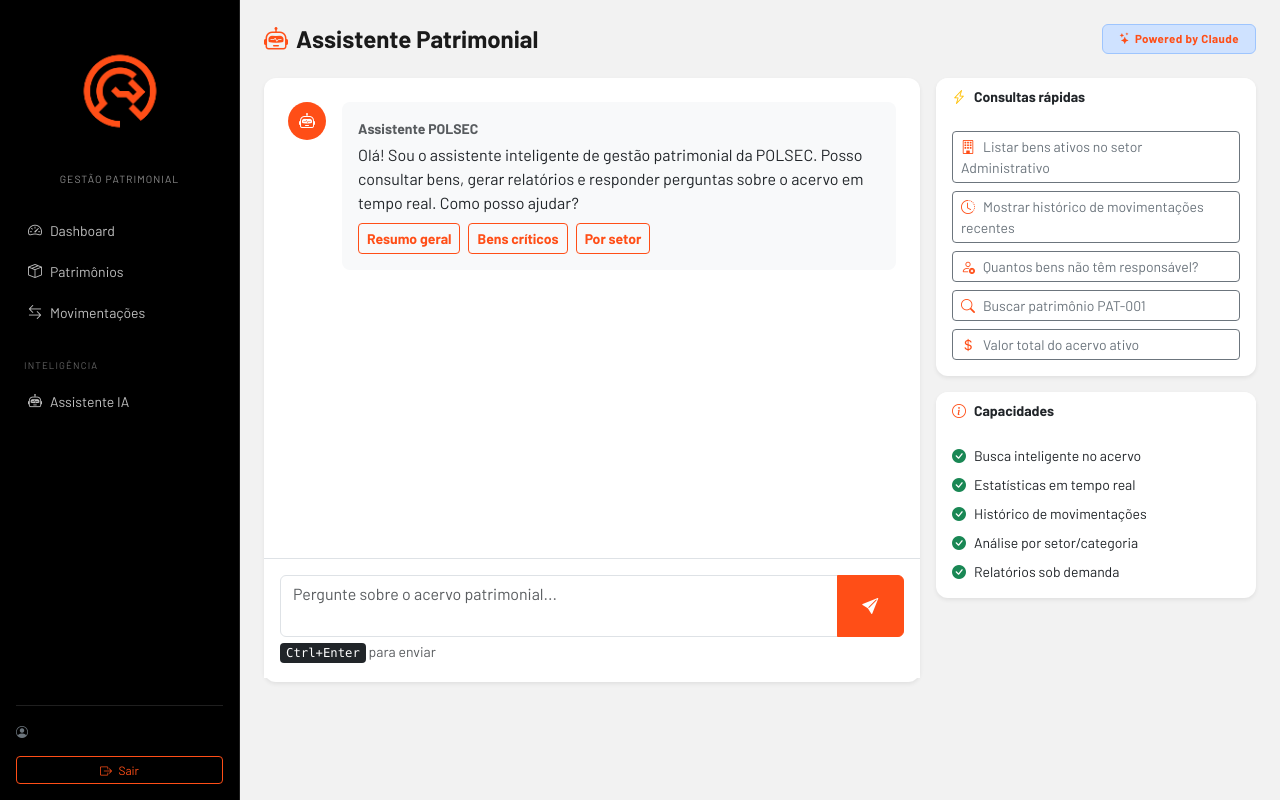
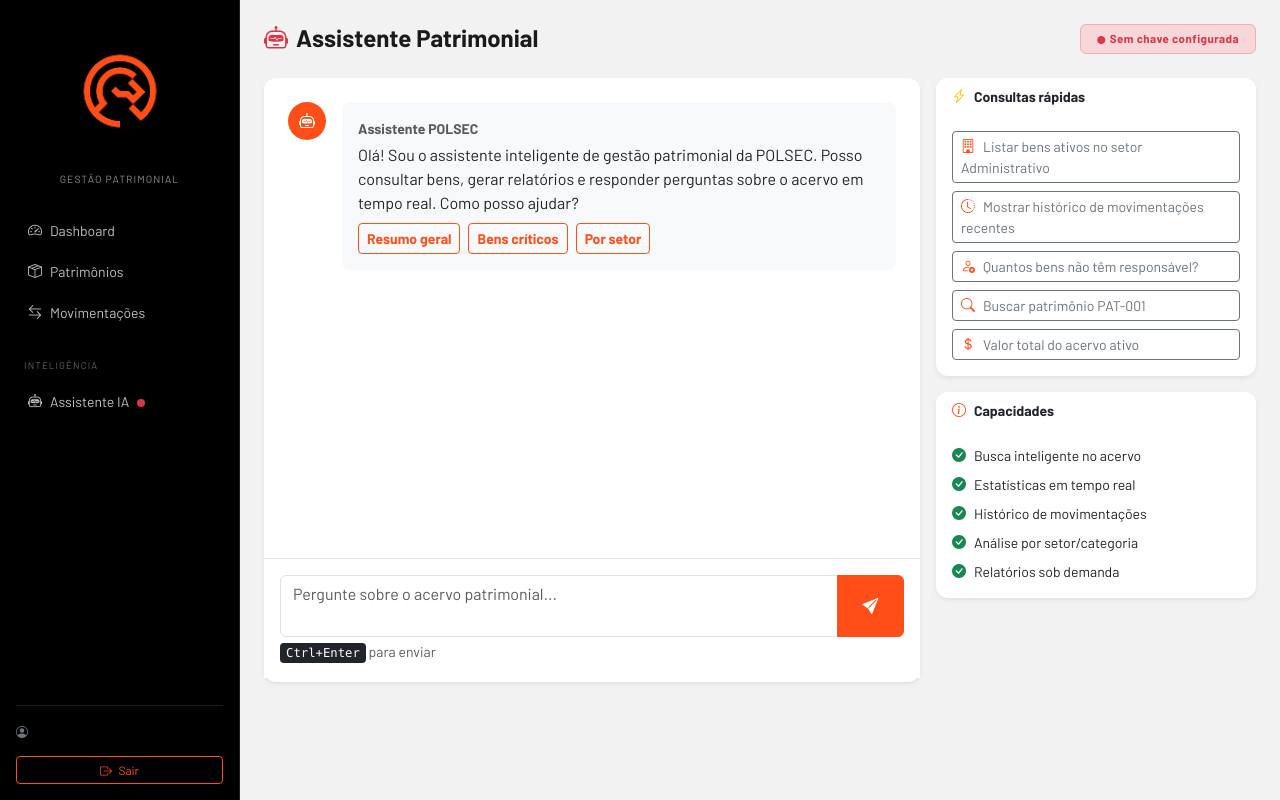
Before and after one commit to fartech2025/POLSEC, a FastAPI app: template SISTEMA-PATRIMONIAL/backend/app/templates/assistente/chat.html in a window 1280 px wide. Run offline with FastAPI, Linux system fonts and the light colour scheme; the template is opened without the code that fills it, so the values that code supplies are empty.

Commit message:
feat: indicador visual de status da IA (verde/vermelho)
- assistente.py: endpoint GET /assistente/status -> {conectado: bool}
  + passa ia_conectada ao template do chat
- chat.html: ícone do robô verde (text-success) se conectado, vermelho
  (text-danger) se sem chave; badge substitui 'Powered by Claude'
- base.html + base_tecnico.html: dot colorido na sidebar ao lado de
  'Assistente IA' — preenchido via fetch /assistente/status no load

```diff
--- a/SISTEMA-PATRIMONIAL/backend/app/templates/assistente/chat.html
+++ b/SISTEMA-PATRIMONIAL/backend/app/templates/assistente/chat.html
@@ -4,11 +4,18 @@
 {% block content %}
 <div class="d-flex justify-content-between align-items-center mb-4">
   <h4 class="mb-0 fw-bold">
-    <i class="bi bi-robot me-2 text-primary"></i>Assistente Patrimonial
+    <i class="bi bi-robot me-2 {{ 'text-success' if ia_conectada else 'text-danger' }}"></i>Assistente Patrimonial
   </h4>
-  <span class="badge bg-primary-subtle text-primary border border-primary-subtle px-3 py-2">
-    <i class="bi bi-stars me-1"></i>Powered by Claude
+  {% if ia_conectada %}
+  <span class="badge bg-success-subtle text-success border border-success-subtle px-3 py-2">
+    <i class="bi bi-circle-fill me-1" style="font-size:.5rem;"></i>Conectado · Claude
   </span>
+  {% else %}
+  <span class="badge bg-danger-subtle text-danger border border-danger-subtle px-3 py-2"
+        title="Configure a chave em Admin → Integrações IA">
+    <i class="bi bi-circle-fill me-1" style="font-size:.5rem;"></i>Sem chave configurada
+  </span>
+  {% endif %}
 </div>
 
 <div class="row g-3" style="height: calc(100vh - 180px);">
--- a/SISTEMA-PATRIMONIAL/backend/app/templates/base.html
+++ b/SISTEMA-PATRIMONIAL/backend/app/templates/base.html
@@ -90,7 +90,10 @@
       <li class="nav-item">
         <a class="nav-link {% if request.url.path.startswith('/assistente') %}active{% endif %}"
            href="/assistente">
-          <i class="bi bi-robot me-2"></i><span>Assistente IA</span>
+          <i class="bi bi-robot me-2" id="ai-sidebar-icon"></i><span>Assistente IA</span>
+          <span id="ai-status-dot"
+                style="display:inline-block;width:8px;height:8px;border-radius:50%;background:#6c757d;margin-left:5px;vertical-align:middle;"
+                title="Verificando..."></span>
         </a>
       </li>
       {% if usuario.perfil.value == 'administrador' %}
@@ -134,6 +137,14 @@
 <script src="/static/js/main.js"></script>
 <script src="/static/js/offline.js" defer></script>
 <script src="/static/js/onboarding.js" defer></script>
+<script>
+fetch('/assistente/status').then(r=>r.json()).then(d=>{
+  const dot=document.getElementById('ai-status-dot');
+  if(!dot)return;
+  if(d.conectado){dot.style.background='#198754';dot.title='IA conectada';}
+  else{dot.style.background='#dc3545';dot.title='Chave não configurada';}
+}).catch(()=>{const dot=document.getElementById('ai-status-dot');if(dot){dot.style.background='#dc3545';dot.title='Sem conexão';}});
+</script>
 {% block scripts %}{% endblock %}
 </body>
 </html>
```
Also changed, not shown: SISTEMA-PATRIMONIAL/backend/app/routers/assistente.py (+18 -2 lines), SISTEMA-PATRIMONIAL/backend/app/templates/base_tecnico.html (+11 -0 lines).
